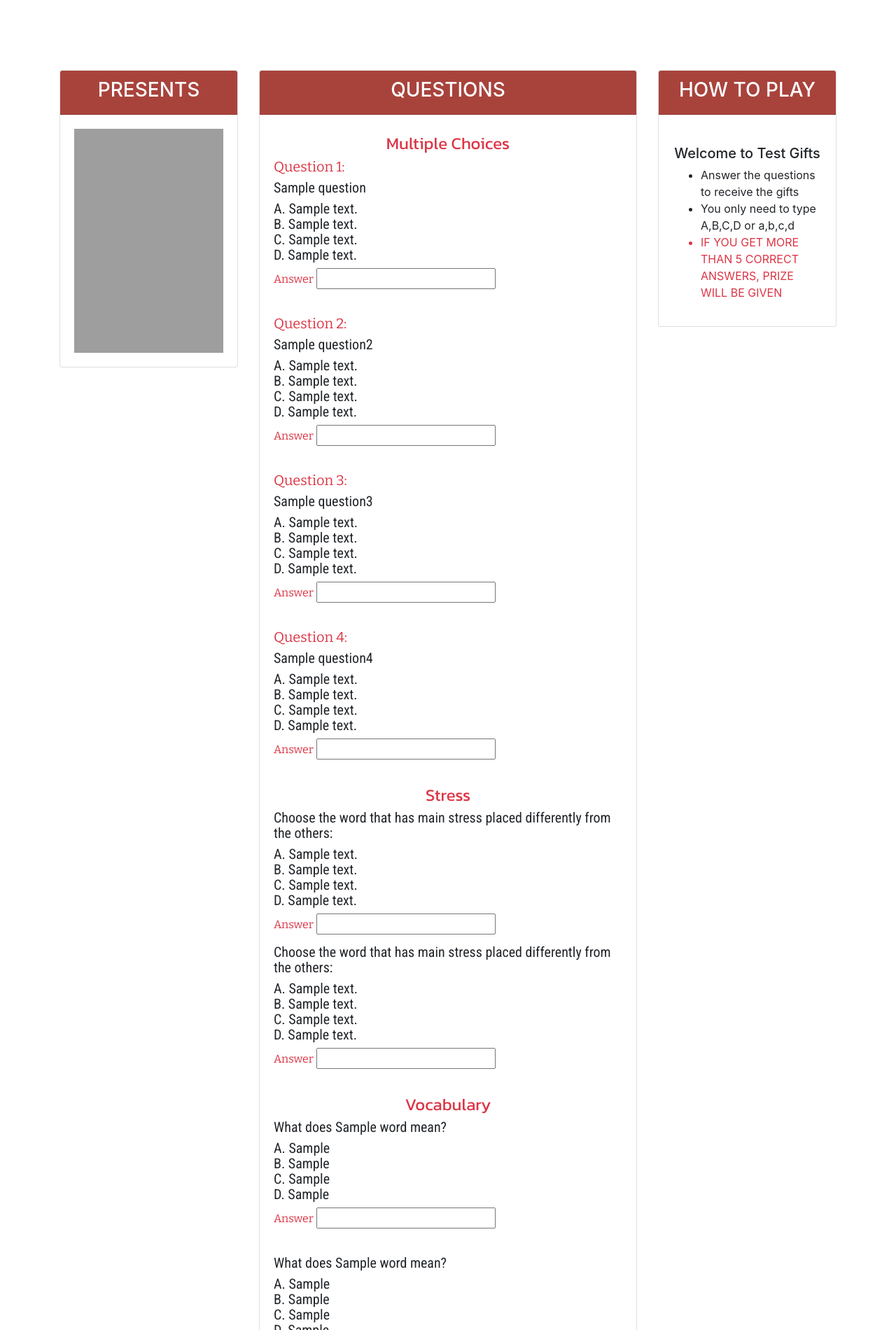
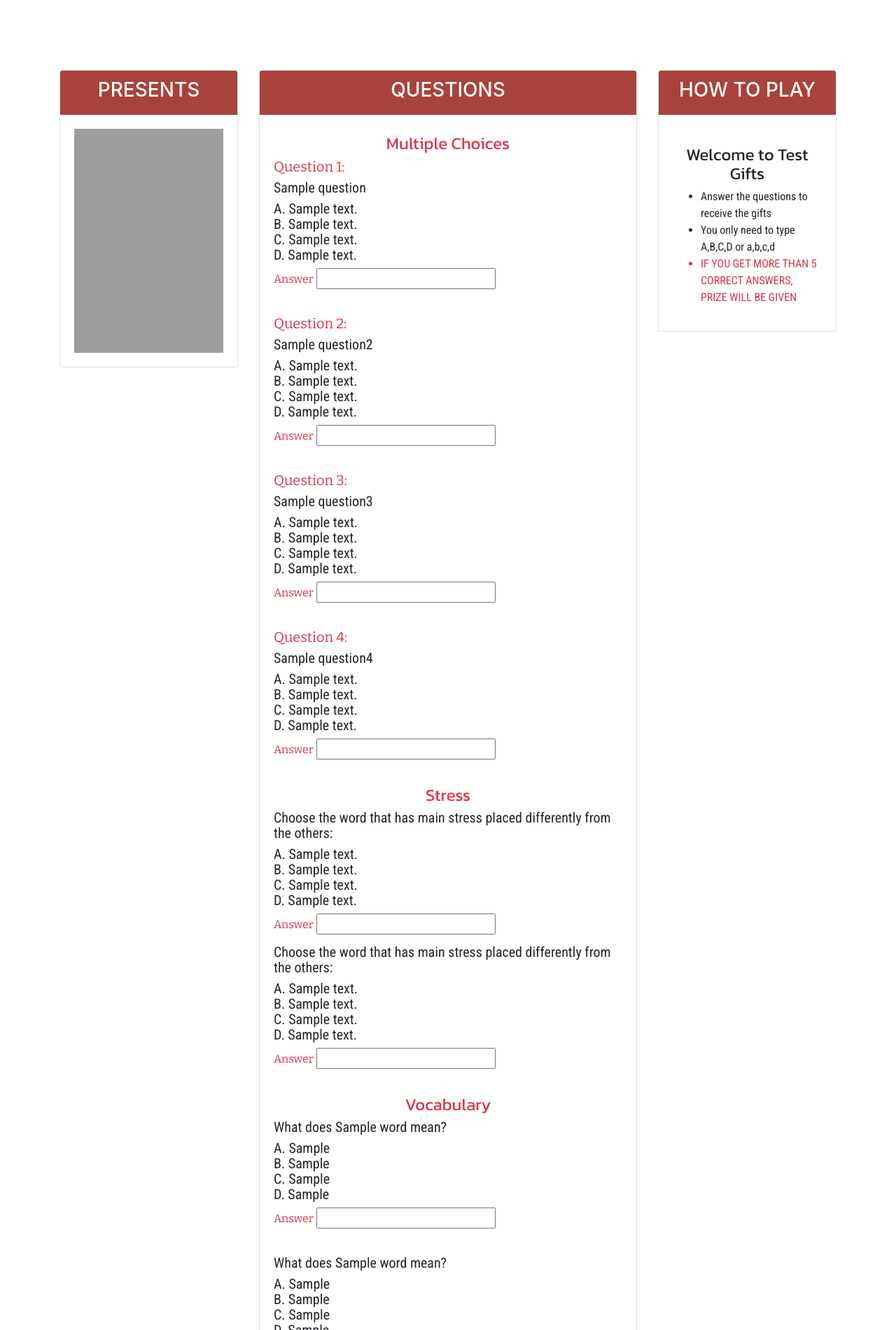
Before and after one commit to dieforice/freegifts, a Flask app: template templates/index.html in a window 1280 px wide. Shown: the part 784-2684 px from the top of the page at 70% size. Run offline with Flask 2, Linux system fonts and the light colour scheme; the template is opened without the code that fills it: most values are stand-ins (such as "Sample title", 1, 10 or a date in 2020); parts of the project's set-up code (start-up, migrations or seed data) failed here and were passed over; some libraries are stand-ins or nearby versions; grey boxes are pictures that could not be loaded.

Commit message:
no message

```diff
--- a/templates/index.html
+++ b/templates/index.html
@@ -119,14 +119,14 @@
     </div>
 
     <div class="col-lg-3">
-      <div class="card mb-2">
+      <div class="card">
         <div id="htp" class="card-header">
           <h3 id="htp" class="text-center text-white">HOW TO PLAY</h3>
         </div>
         <div class="card-body">
           <br>
-          <h5 class="text-center">Welcome to Test Gifts</h5>
-          <ul class="mr-1">
+          <h4 class="text-center" style="font-family: 'Kanit', sans-serif">Welcome to Test Gifts</h4>
+          <ul class="" style="font-family: 'Roboto Condensed', sans-serif">
             <li>Answer the questions to receive the gifts</li>
             <li>You only need to type A,B,C,D or a,b,c,d</li>
             <li class="text-danger">IF YOU GET MORE THAN 5 CORRECT ANSWERS, PRIZE WILL BE GIVEN</li>
```
